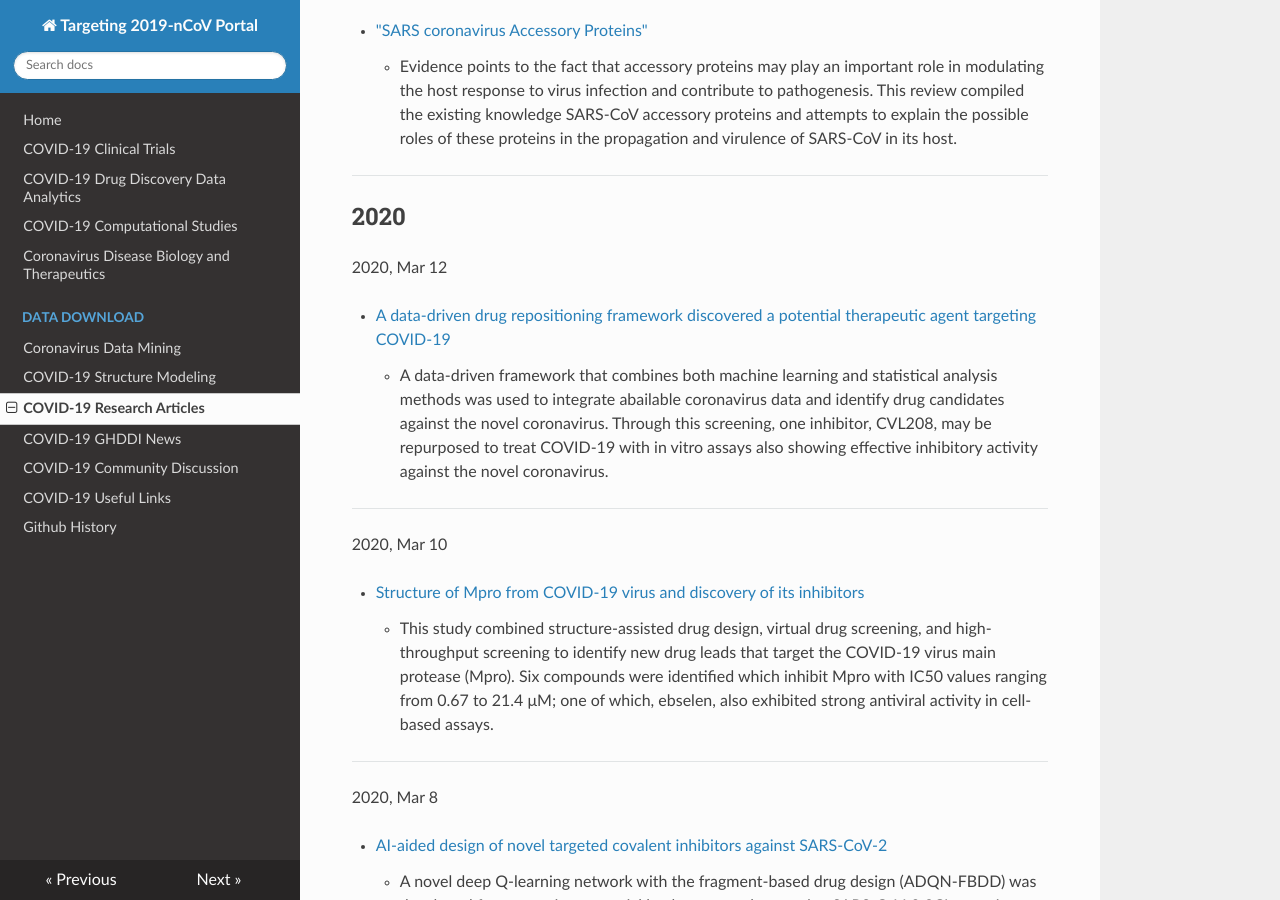
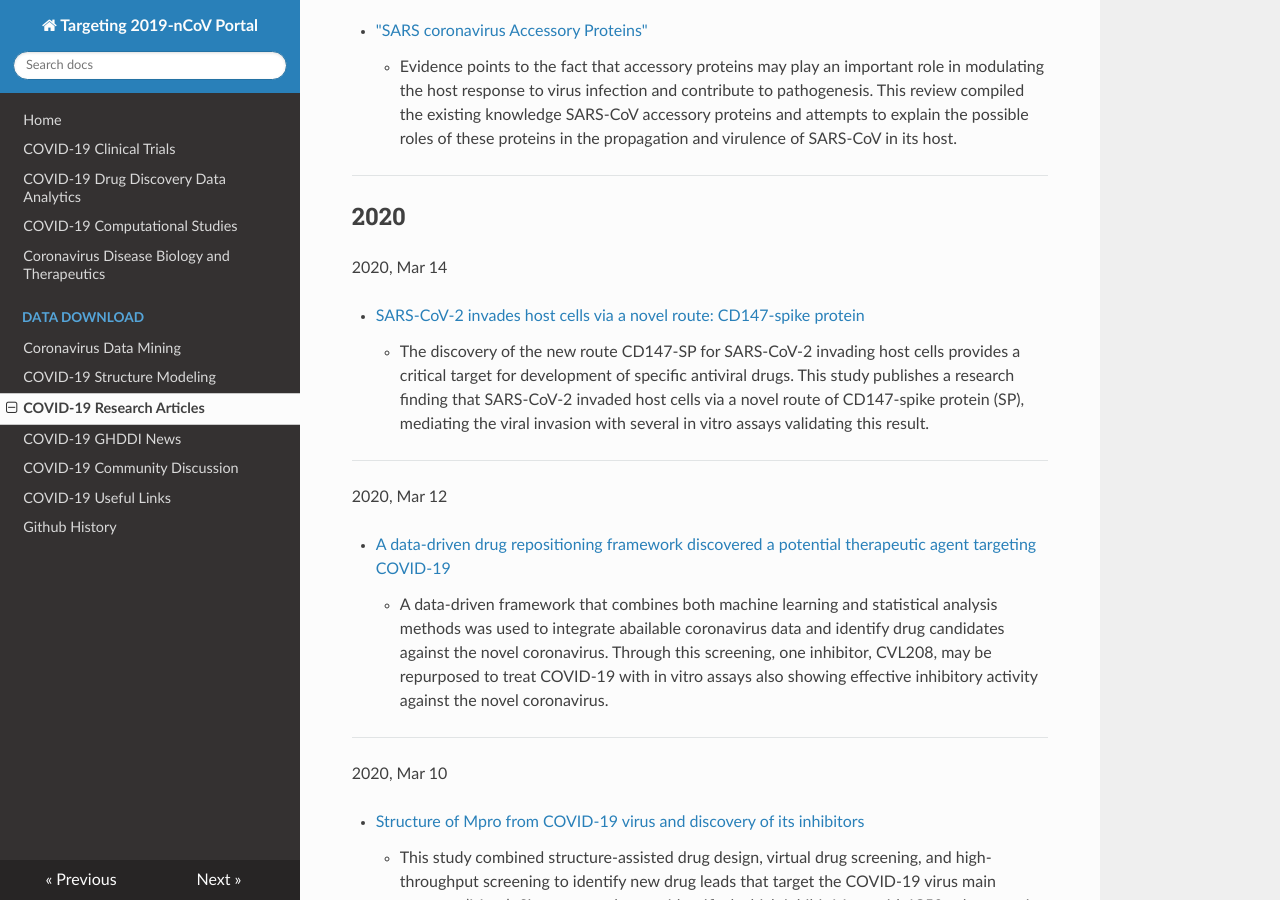
Before and after one commit to GHDDI-AILab/Targeting2019-nCoV, an MkDocs documentation site: the page built from docs/research_progress.md, in a window 1280 px wide and 900 px high, scrolled down 1124 px. Built offline with MkDocs 1.6.1, drawn with Linux system fonts in a browser that asks for light colours; nearby versions of some CDN libraries.

Commit message:
Update research_progress.md

```diff
--- a/docs/research_progress.md
+++ b/docs/research_progress.md
@@ -36,6 +36,13 @@
 ---
 
 ## 2020
+
+2020, Mar 14
+
+ * [SARS-CoV-2 invades host cells via a novel route: CD147-spike protein](https://www.biorxiv.org/content/10.1101/2020.03.14.988345v1)
+    * The discovery of the new route CD147-SP for SARS-CoV-2 invading host cells provides a critical target for development of specific antiviral drugs. This study publishes a research finding that SARS-CoV-2 invaded host cells via a novel route of CD147-spike protein (SP), mediating the viral invasion with several in vitro assays validating this result.
+
+---
 
 2020, Mar 12
 
```
